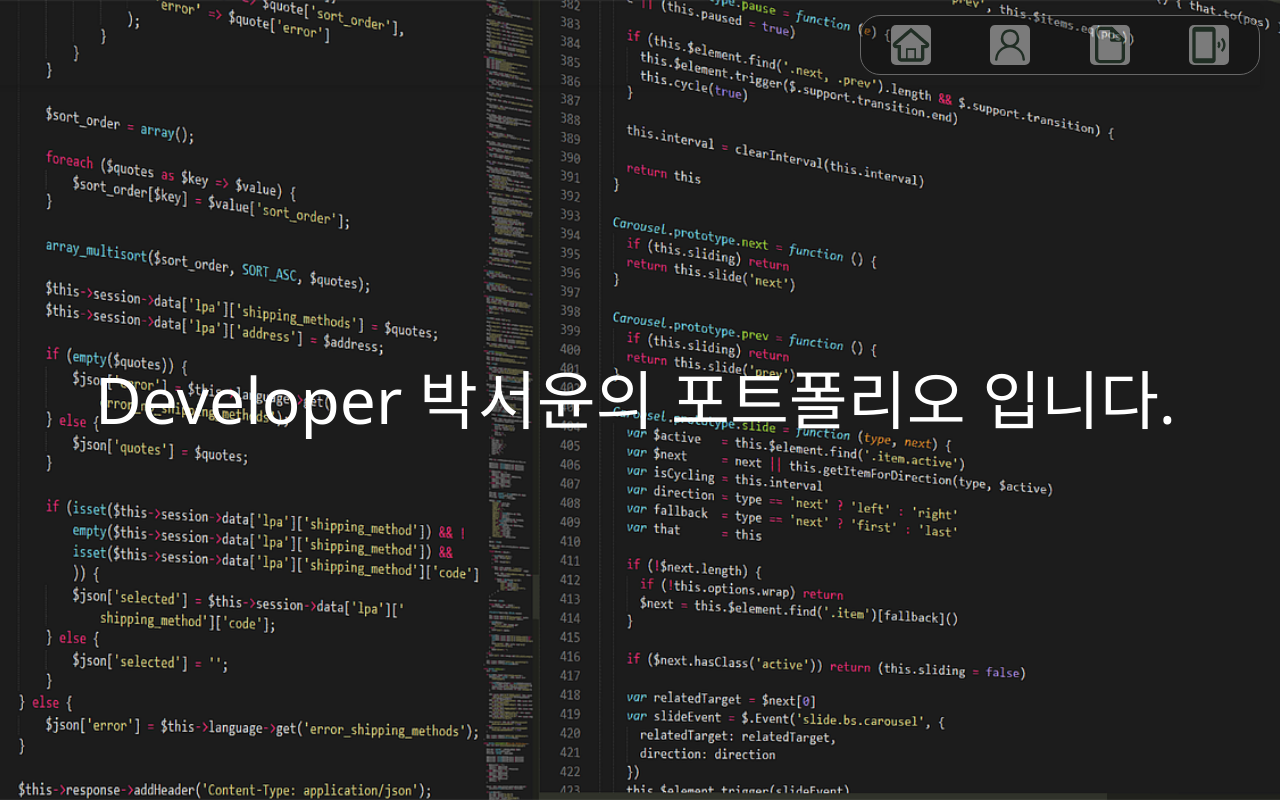
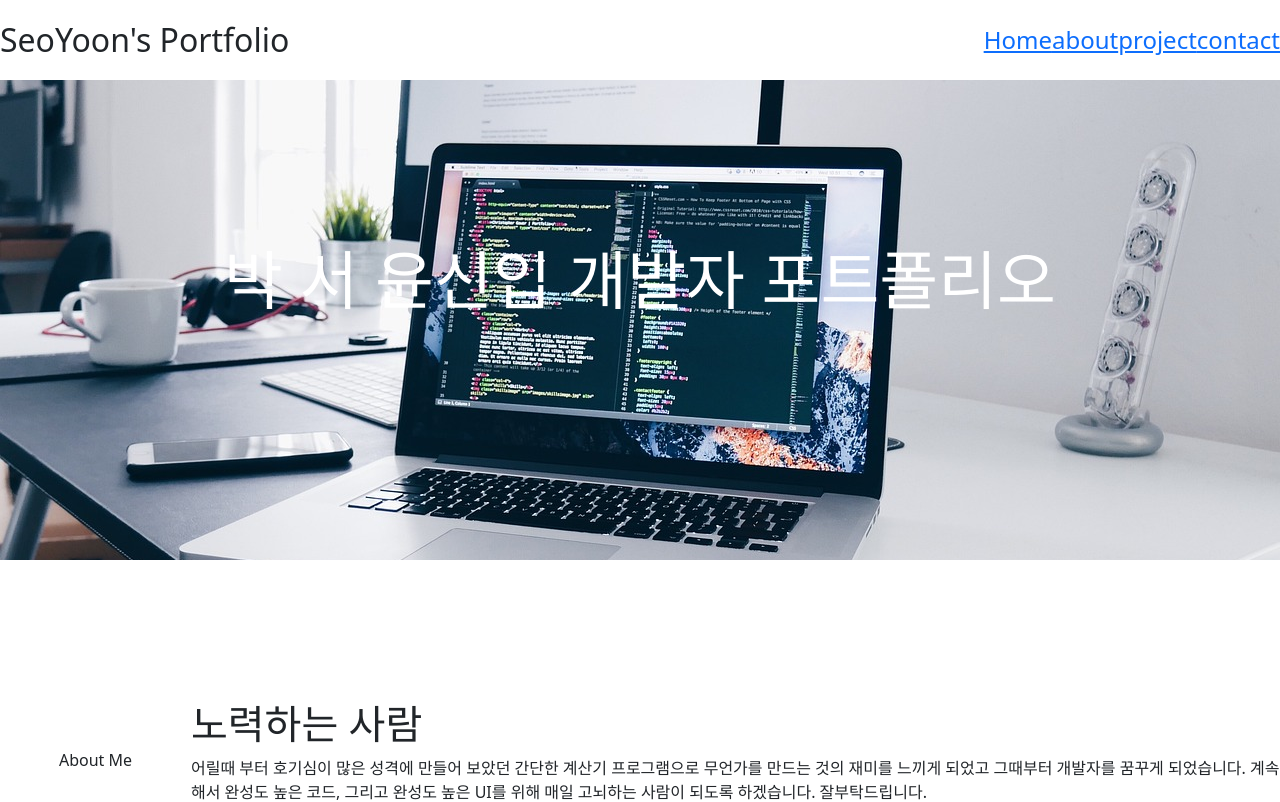
Before and after one commit to kyle9742/Portfolio, a React (Vite) app: page / in a window 1280 px wide. Shown: the top 802 px of the page. Built offline with nearby package versions, Linux system fonts and the light colour scheme.

Commit message:
homePage 수정

```diff
--- a/src/components/Navbar.css
+++ b/src/components/Navbar.css
@@ -1,37 +1,18 @@
 .navbar {
+  background-color: white;
   position: fixed;
-  top: 5px;
-  right: 20px;
   height: 80px;
   width: 100%;
   display: flex;
-  justify-content: flex-end;
+  justify-content: space-between;
   align-items: center;
-  box-shadow: 0 2px 5px rgba(0, 0, 0, 0.1);
   z-index: 1000;
 }
 
-.navbar .backgroundMenu {
-  display: flex;
-  align-items: center;
-  justify-content: space-around;
-  width: 400px;
-  height: 60px;
-  background-color: rgba(14, 14, 14, 0.6);
-  opacity: 0.5;
-  border: 1px solid #b3b3b3;
-  border-radius: 20px;
+.logo {
+  font-size: 2rem;
 }
 
-.navbar .icon {
-  font-size: 40px;
-  color: #25402d;
-  background-color: rgba(217, 217, 217, 1);
-  border-radius: 5px;
-  cursor: pointer;
+.nav {
+  font-size: 1.5rem;
 }
-
-.navbar .icon:hover {
-  font-size: 40px;
-  transform: translateY(-10px);
-}
--- a/src/components/Navbar.jsx
+++ b/src/components/Navbar.jsx
@@ -1,26 +1,16 @@
 import "./Navbar.css";
-import { TiHomeOutline } from "react-icons/ti";
-import { GoPerson } from "react-icons/go";
-import { FiFile } from "react-icons/fi";
-import { MdOutlinePhonelinkRing } from "react-icons/md";
-
 
 const Navbar = () => {
   return (
     <nav className="navbar">
-      <div className="backgroundMenu">
-        <a href="#home">
-          <TiHomeOutline className="icon" />
-        </a>
-        <a href="#about">
-        <GoPerson className="icon" />
-        </a>
-        <a href="#project">
-        <FiFile className="icon"  />
-        </a>
-        <a href="#contact">
-          <MdOutlinePhonelinkRing className="icon"  />
-        </a>
+      <div className="logo">
+        SeoYoon's Portfolio
+      </div>
+      <div className="nav">
+        <a href="#home">Home</a>
+        <a href="#about">about</a>
+        <a href="#project">project</a>
+        <a href="#contact">contact</a>
       </div>
     </nav>
   );
--- a/src/pages/Home.css
+++ b/src/pages/Home.css
@@ -3,7 +3,7 @@
   background-size: cover;
   background-position: center;
   background-repeat: no-repeat;
-  height: 100vh;
+  height: 70vh;
   display: flex;
   justify-content: center;
   align-items: center;
@@ -11,53 +11,3 @@
   font-size: 4rem;
   overflow: hidden;
 }
-
-.typewriter {
-  overflow: hidden;
-  white-space: nowrap;
-  border-right: .15em solid white;
-  animation: typing 2.0s steps(30, end), blink-caret .70s step-end infinite;
-  transition: font-size 0.3s ease;
-}
-
-@keyframes typing {
-  from {
-    width: 0;
-  }
-  to {
-    width: 70%;
-  }
-}
-
-@keyframes blink-caret {
-  from, to {
-    border-color: transparent;
-  }
-  50% {
-    border-color: white;
-  }
-}
-
-@media (max-width: 767.98px) {
-  .typewriter {
-    font-size: 1.5rem;
-  }
-}
-
-@media (min-width: 768px) {
-  .typewriter {
-    font-size: 2.5rem;
-  }
-}
-
-@media (min-width: 1170px) {
-  .typewriter {
-    font-size: 4rem;
-  }
-}
-
-@media (min-width: 1750px) {
-  .typewriter {
-    font-size: 6rem;
-  }
-}
--- a/src/pages/Home.jsx
+++ b/src/pages/Home.jsx
@@ -5,7 +5,8 @@ import "bootstrap/dist/css/bootstrap.min.css";
 const Home = () => {
   return (
     <div className="home" id="home">
-      <span className="typewriter">Developer 박서윤의 포트폴리오 입니다.</span>
+      <div className="name">박 서 윤</div>
+      <div className="intro">신입 개발자 포트폴리오</div>
     </div>
   );
 };
```
Also changed, not shown: src/assets/background.jpg.
